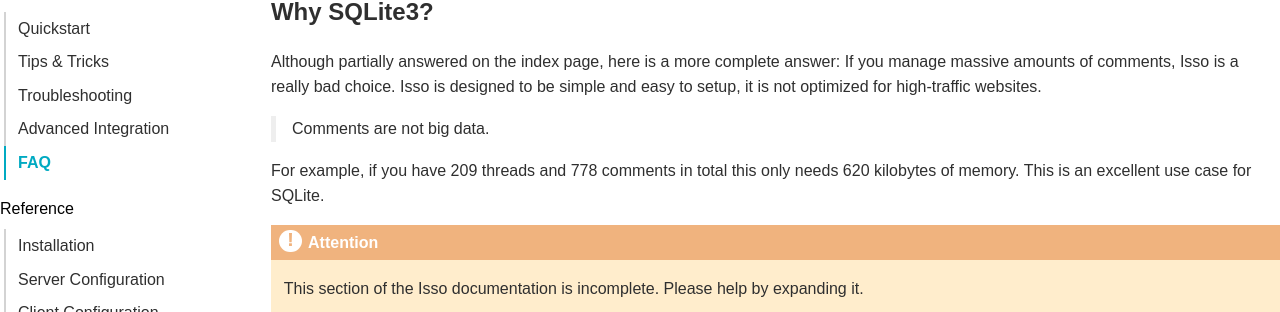
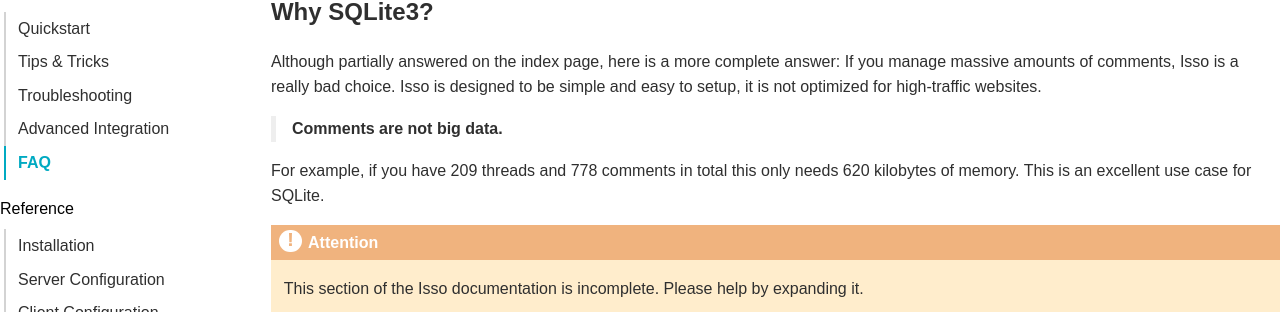
Before and after one commit to isso-comments/isso, a Sphinx documentation site: the page built from docs/docs/guides/faq.rst, in a window 1280 px wide. Shown: the part 294-606 px from the top of the page. Built offline with Sphinx 7.4.7, drawn with Linux system fonts in a browser that asks for light colours.

Commit message:
[nit] docs: faq: Bold quote

```diff
--- a/docs/docs/guides/faq.rst
+++ b/docs/docs/guides/faq.rst
@@ -9,7 +9,7 @@
 designed to be simple and easy to setup, it is not optimized for high-traffic
 websites.
 
-    Comments are not big data.
+    **Comments are not big data.**
 
 For example, if you have 209 threads and 778 comments in total this only needs 620 kilobytes
 of memory. This is an excellent use case for SQLite.
```
